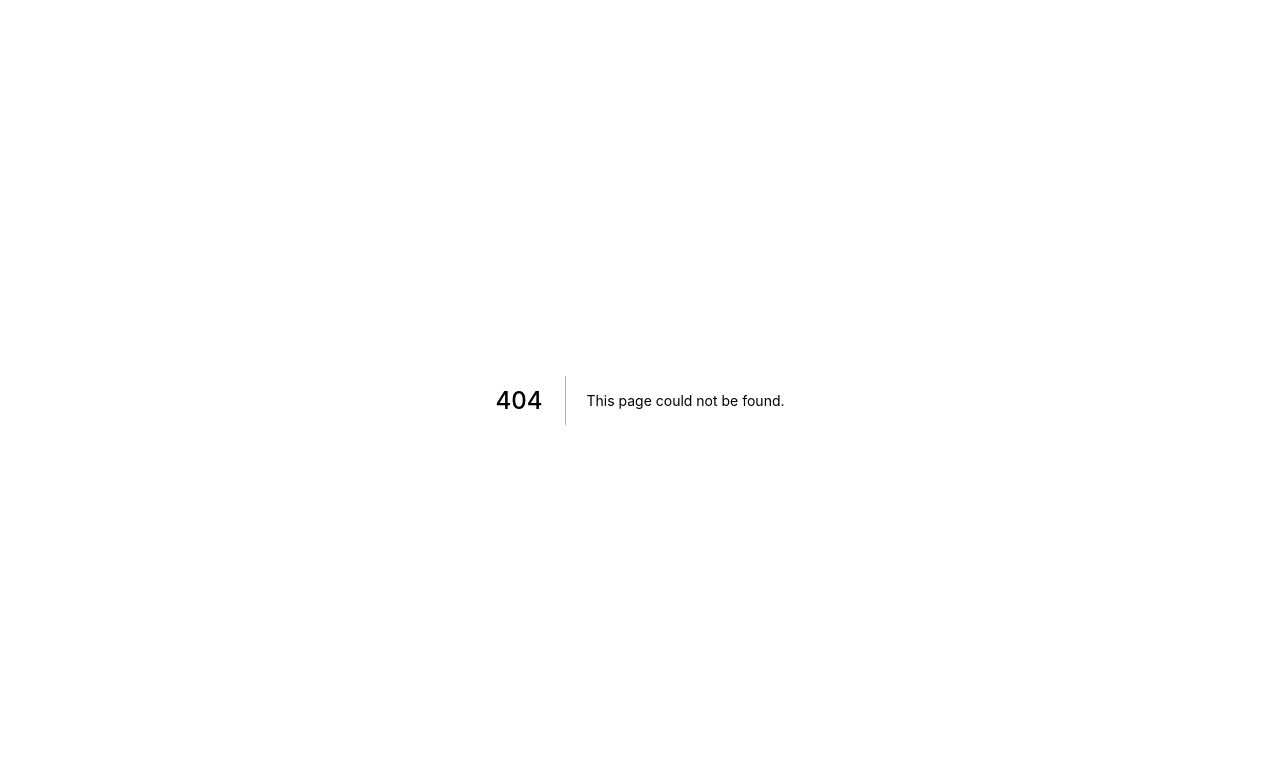
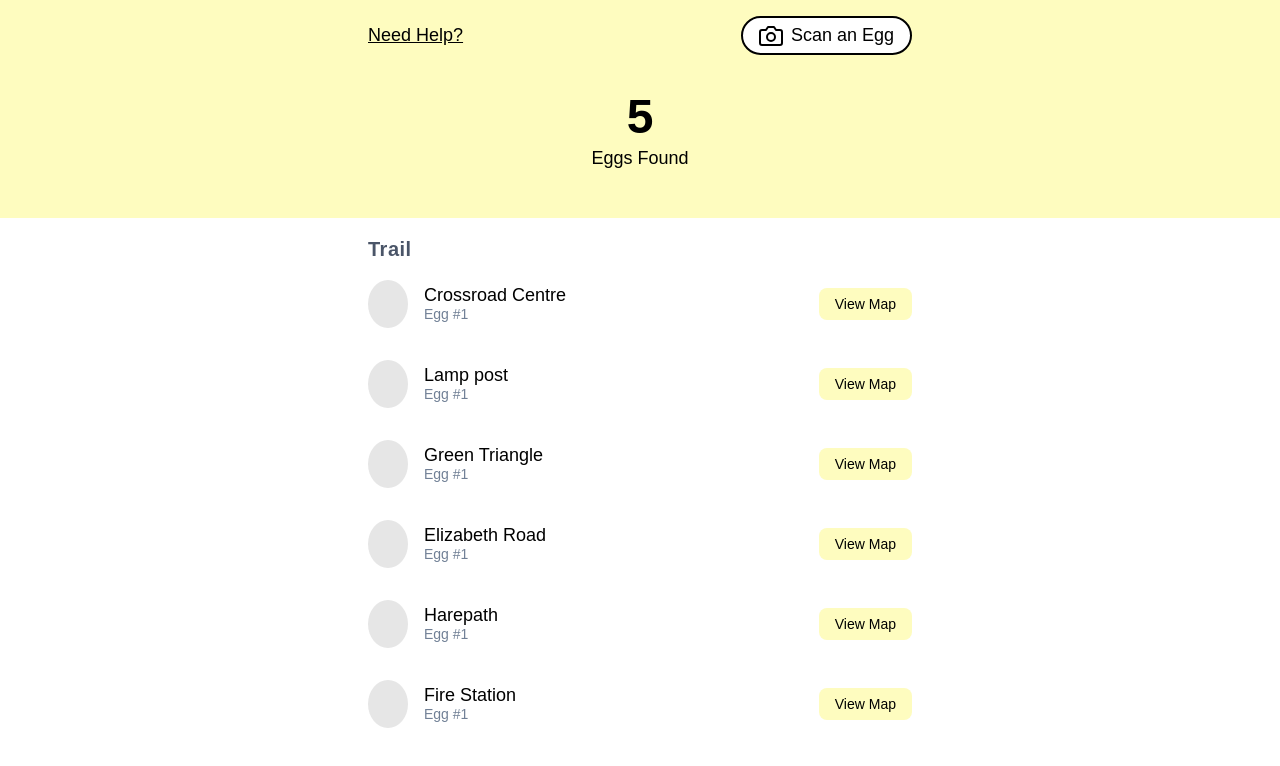
Before and after one commit to crossroadchurch/easter-hunt, a Next.js app: page /play in a window 1280 px wide. Before the commit this address had no page. Shown: the top 766 px of the page. Built offline with nearby package versions, Linux system fonts and the light colour scheme.

Commit message:
Add play

```diff
--- /dev/null
+++ b/components/play/header.js
@@ -0,0 +1,24 @@
+import { Camera } from 'react-feather'
+import Link from 'next/link'
+
+export default () => (
+  <header className="bg-yellow-200">
+    <div className="container mx-auto p-4">
+      <nav className="flex items-center justify-between">
+        <Link href="/help">
+          <a className="font-medium underline">Need Help?</a>
+        </Link>
+        <Link href="/scan">
+          <a className="inline-flex items-center bg-white px-4 py-1 border-2 border-black rounded-full">
+            <Camera size="24" />
+            <span className="ml-2">Scan an Egg</span>
+          </a>
+        </Link>
+      </nav>
+      <section className="flex flex-col text-center my-8 leading-tight">
+        <span className="font-bold text-5xl">5</span>
+        <span className="font-medium text-lg">Eggs Found</span>
+      </section>
+    </div>
+  </header>
+)
--- /dev/null
+++ b/components/play/location.js
@@ -0,0 +1,24 @@
+export default ({ name }) => (
+  <div className="flex items-center mb-8">
+    <div className="flex-shrink-0 mr-4">
+      <svg
+        width="40"
+        height="48"
+        viewBox="0 0 40 48"
+        fill="none"
+        xmlns="http://www.w3.org/2000/svg"
+      >
+        <ellipse cx="20" cy="24" rx="20" ry="24" fill="#E6E6E6" />
+      </svg>
+    </div>
+    <div className="w-full flex items-center justify-between">
+      <div className="flex flex-col leading-tight">
+        <h3>{name}</h3>
+        <p className="text-sm text-gray-600">Egg #1</p>
+      </div>
+      <div>
+        <a className="bg-yellow-200 px-4 py-2 text-sm rounded-lg">View Map</a>
+      </div>
+    </div>
+  </div>
+)
--- /dev/null
+++ b/components/play/trail.js
@@ -0,0 +1,17 @@
+import Location from './location'
+
+export default () => (
+  <main className="container mx-auto p-4">
+    <h2 className="font-bold text-xl tracking-wide text-gray-700 mb-4">
+      Trail
+    </h2>
+    <section>
+      <Location name="Crossroad Centre" />
+      <Location name="Lamp post" />
+      <Location name="Green Triangle" />
+      <Location name="Elizabeth Road" />
+      <Location name="Harepath" />
+      <Location name="Fire Station" />
+    </section>
+  </main>
+)
--- a/css/index.css
+++ b/css/index.css
@@ -1,13 +1,22 @@
-@import url('https://fonts.googleapis.com/css?family=Nunito:400,700,900&display=swap');
-
 /* purgecss start ignore */
 @tailwind base;
 @tailwind components;
 /* purgecss end ignore */
 @tailwind utilities;
 
+@import url('https://rsms.me/inter/inter.css');
+
+html {
+    font-family: 'Inter', sans-serif;
+}
+
+@supports (font-variation-settings: normal) {
+    html {
+        font-family: 'Inter var', sans-serif;
+    }
+}
+
 body {
-    font-family: Nunito, sans-serif;
     font-size: 18px;
 }
 
--- a/package.json
+++ b/package.json
@@ -9,7 +9,8 @@
 	"dependencies": {
 		"next": "^9.2.0",
 		"react": "^16.12.0",
-		"react-dom": "^16.12.0"
+		"react-dom": "^16.12.0",
+		"react-feather": "^2.0.3"
 	},
 	"devDependencies": {
 		"@fullhuman/postcss-purgecss": "^1.3.0",
--- a/pages/index.js
+++ b/pages/index.js
@@ -1,3 +1,5 @@
+import Link from 'next/link'
+
 export default () => (
   <div className="min-h-screen bg-red-400 text-white">
     <main className="container mx-auto p-4 py-12 text-center">
@@ -6,9 +8,11 @@ export default () => (
         Follow the trail and discover digital eggs on the way. There are a
         possible 46 eggs to find into total. Best of luck!
       </p>
-      <a className="block bg-white text-gray-800 py-2 rounded-full border-2 border-gray-800 text-lg font-bold shadow-lg">
-        Get Started
-      </a>
+      <Link href="/play">
+        <a className="block bg-white text-gray-800 py-2 rounded-full border-2 border-gray-800 text-lg font-bold shadow-lg">
+          Get Started
+        </a>
+      </Link>
     </main>
   </div>
 )
--- /dev/null
+++ b/pages/play.js
@@ -0,0 +1,9 @@
+import Header from '../components/play/header'
+import Trail from '../components/play/trail'
+
+export default () => (
+  <>
+    <Header />
+    <Trail />
+  </>
+)
```
Also changed, not shown: 1 other file (tests, documents, lock files or other folders).
